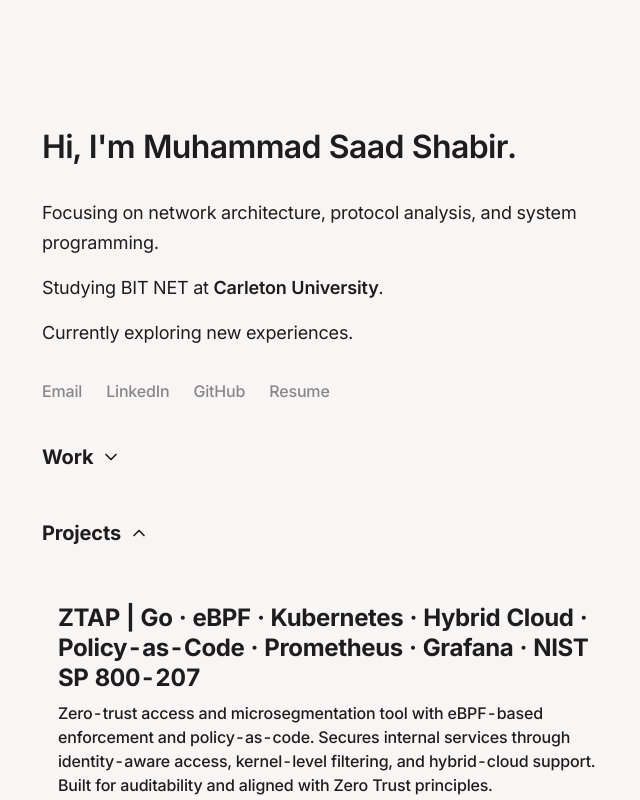
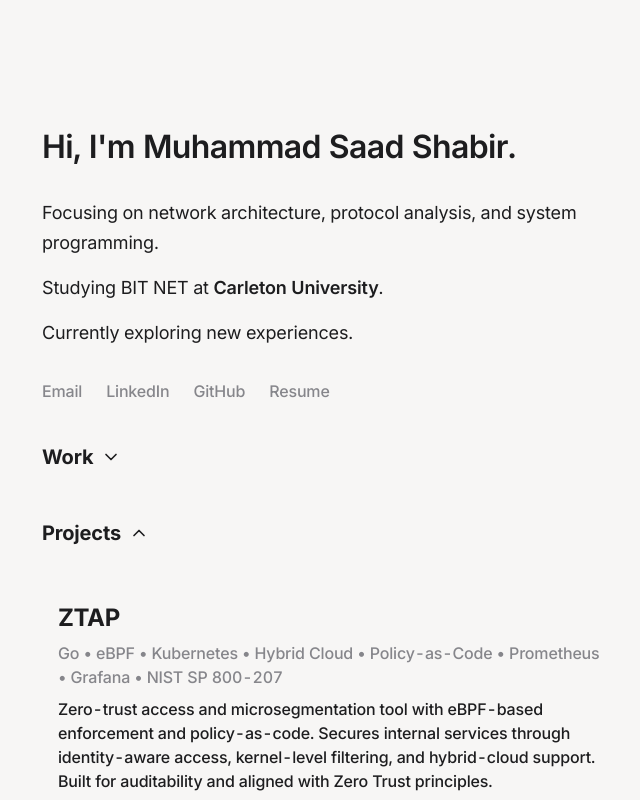
Before and after one commit to msaadshabir/personal-website, a Next.js app: page / in a window 1280 px wide. Both pictures are taken after a click on the button "Projects". Shown: the top 800 px of the page, without its empty margins (310-950 px from the left). Built offline with nearby package versions, Linux system fonts and the light colour scheme.

Commit message:
Show tags in date field and simplify title

```diff
--- a/app/page.tsx
+++ b/app/page.tsx
@@ -63,8 +63,8 @@ export default function Home(): React.JSX.Element {
           {PROJECTS.map((item) => (
             <ProjectCard
               key={item.id}
-              title={item.tags.length > 0 ? `${item.name} | ${item.tags.join(" · ")}` : item.name}
-              date=""
+              title={item.name}
+              date={item.tags.join(" • ")}
               description={item.description}
               link={item.url}
             />
--- a/components/ProjectCard.tsx
+++ b/components/ProjectCard.tsx
@@ -18,7 +18,7 @@ export default function ProjectCard({ title, date, description, link }: ProjectC
       <div className="absolute inset-0 bg-gradient-to-r from-[#F2F2F2] to-[#D9D9D9] opacity-0 group-hover:opacity-50 transition-opacity duration-150 rounded-lg" />
       <div className="relative flex flex-col gap-2">
         <h3 className="font-bold text-foreground">{title}</h3>
-        {date && <p className="font-medium text-muted-foreground">{date}</p>}
+        <p className="font-medium text-muted-foreground">{date}</p>
         <p className="font-medium text-foreground">{description}</p>
       </div>
     </Link>
```
